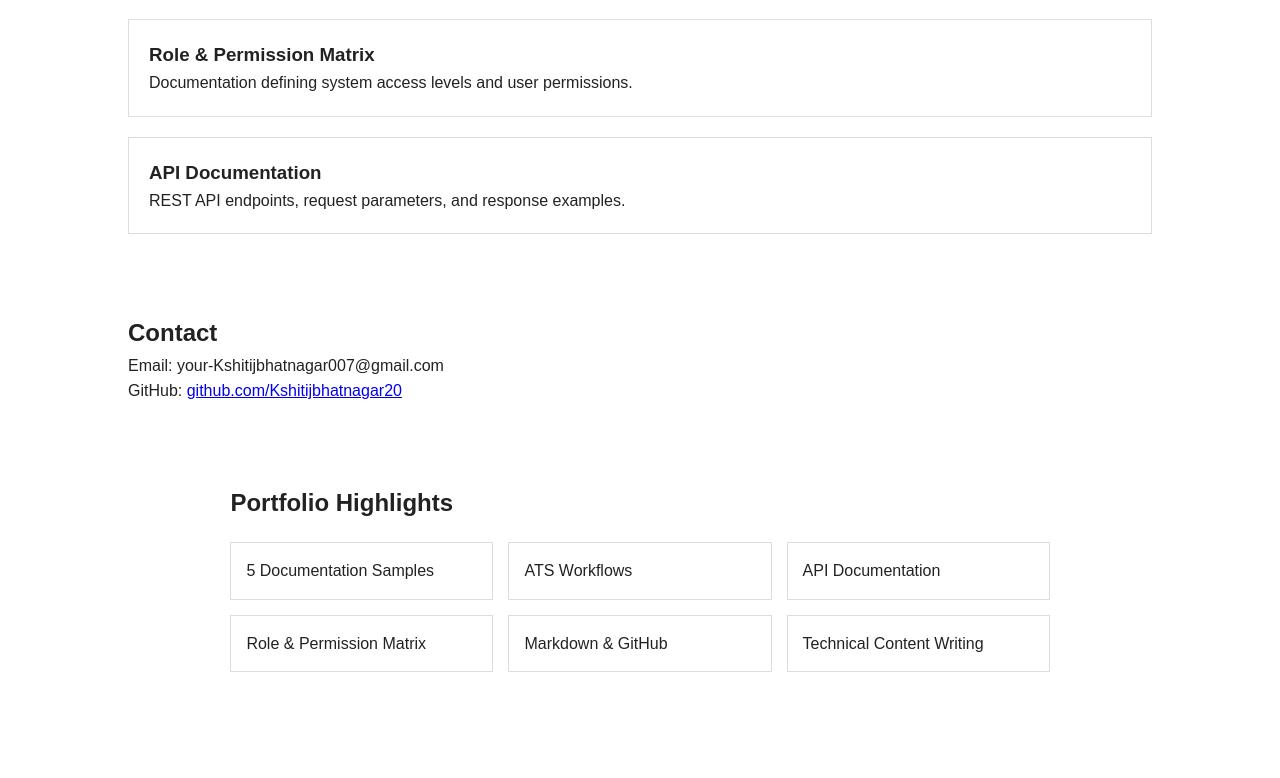
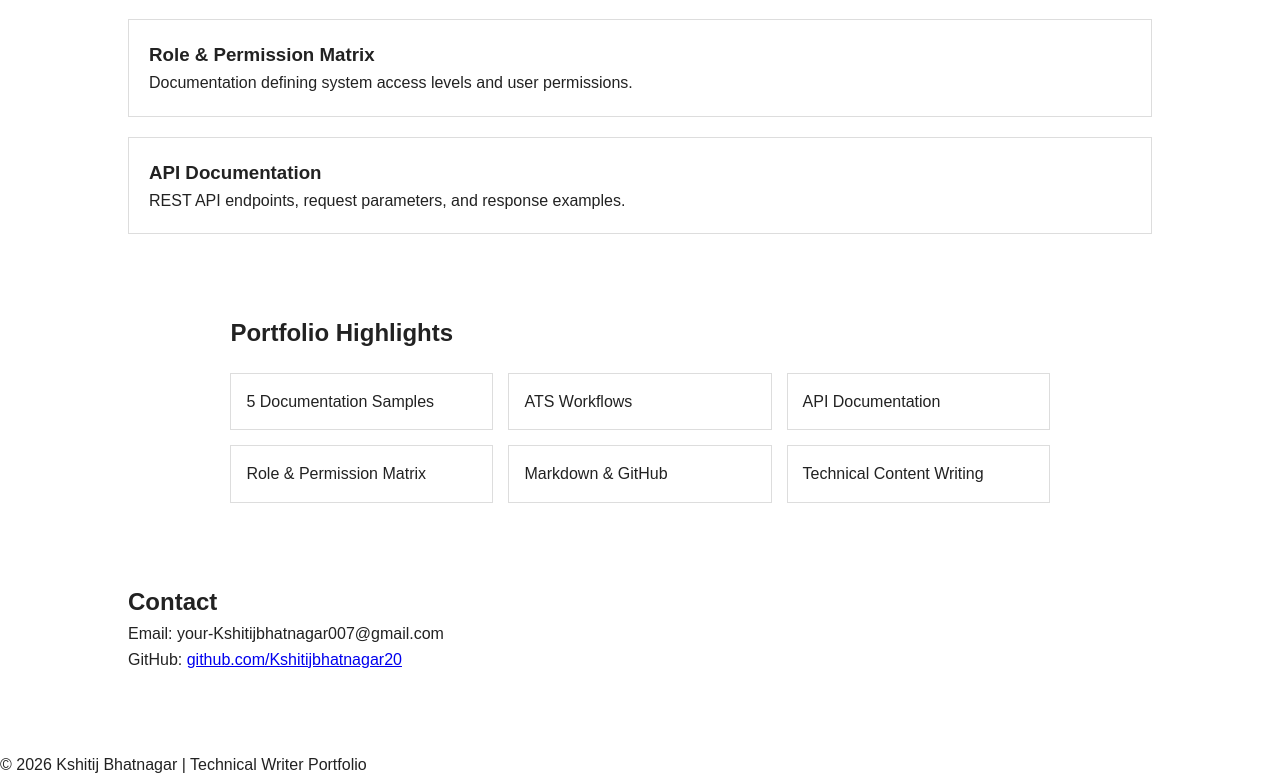
Before and after one commit to Kshitijbhatnagar20/Technical_Writing_Portfolio, a plain HTML site: page index.html in a window 1280 px wide. Shown: the part 1572-2350 px from the top of the page. Before the commit the page ends 2324 px from the top, so only its background shows below. Drawn offline with Linux system fonts and the light colour scheme.

Commit message:
updated the sequence of portoflio & contact

```diff
--- a/index.html
+++ b/index.html
@@ -160,21 +160,6 @@
     </p>
 </div>
 
-    </section>
-
-    <section id="contact">
-
-        <h2>Contact</h2>
-
-        <p>Email: your-Kshitijbhatnagar007@gmail.com</p>
-
-        <p>
-            GitHub:
-            <a href="https://github.com/Kshitijbhatnagar20">
-                github.com/Kshitijbhatnagar20
-            </a>
-        </p>
-
 <section id="highlights">
 
 <h2>Portfolio Highlights</h2>
@@ -197,5 +182,28 @@
 
 </section>
 
+    </section>
+
+    <section id="contact">
+
+        <h2>Contact</h2>
+
+        <p>Email: your-Kshitijbhatnagar007@gmail.com</p>
+
+        <p>
+            GitHub:
+            <a href="https://github.com/Kshitijbhatnagar20">
+                github.com/Kshitijbhatnagar20
+            </a>
+        </p>
+
+    </section>
+
+
+
+<footer>
+  <p>© 2026 Kshitij Bhatnagar | Technical Writer Portfolio</p>
+</footer>
+
 </body>
 </html>
```
